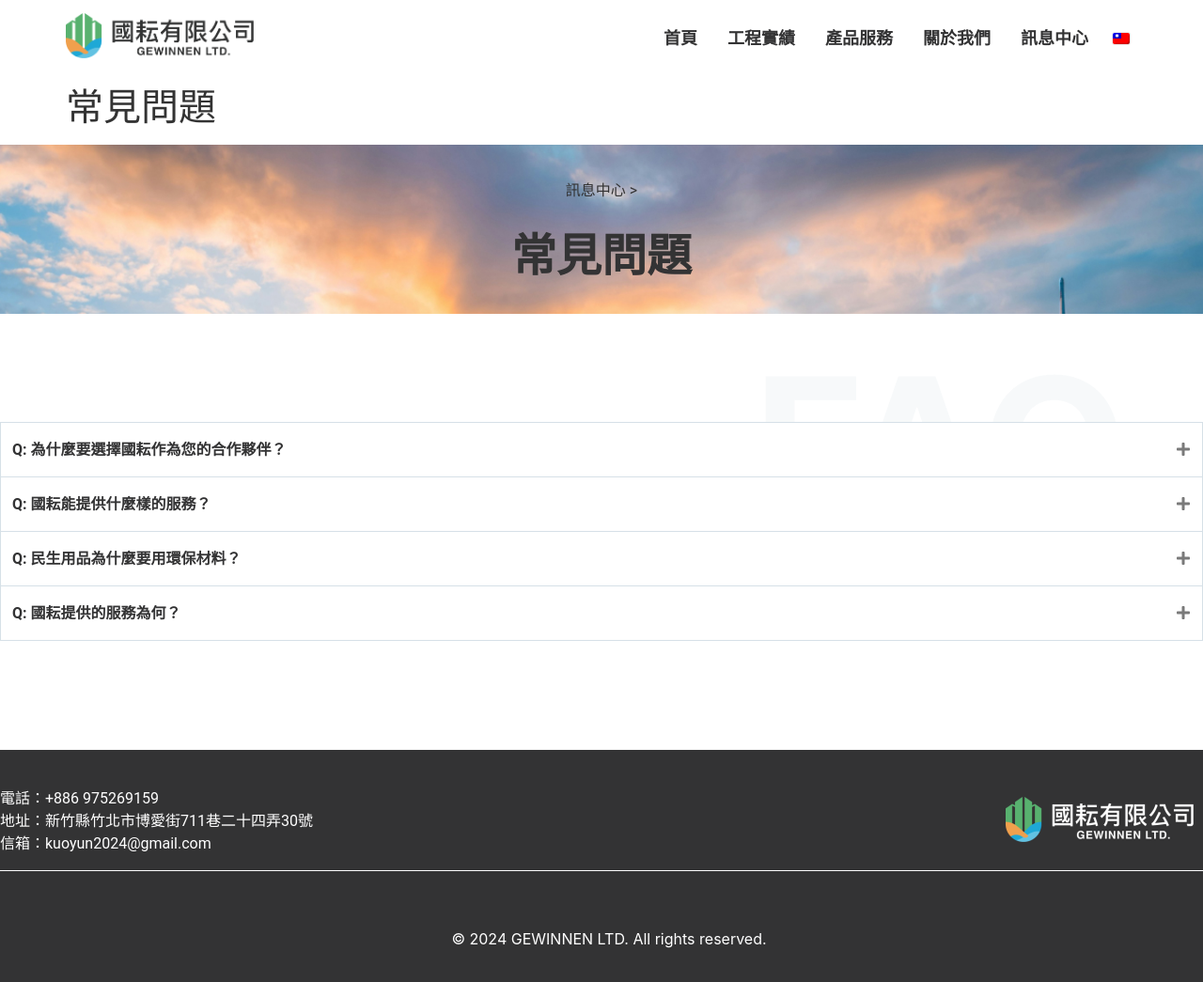
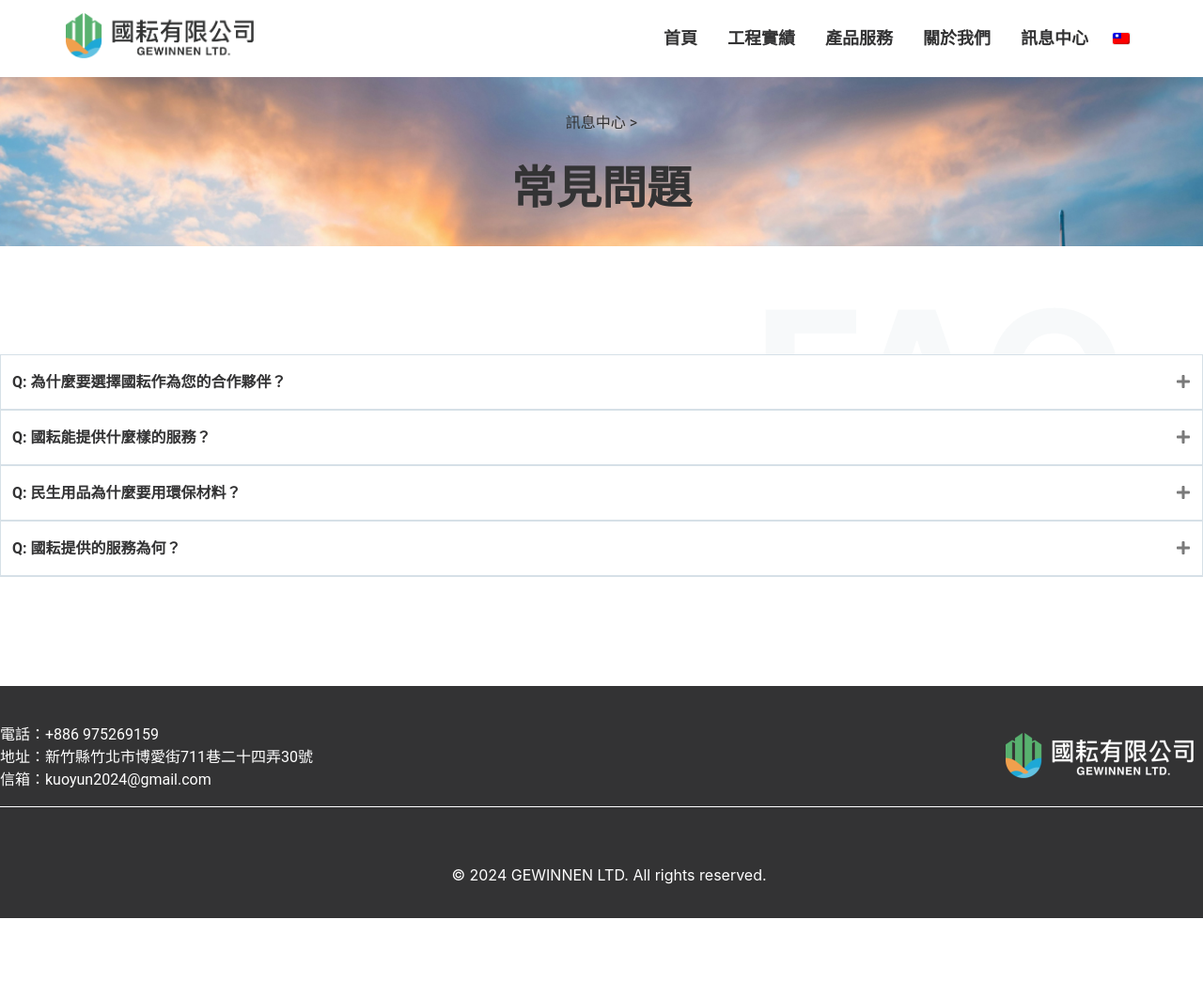
Before and after one commit to kuoyun/kuoyun.github.io, a Jekyll site: the page built from faq.md, in a window 1280 px wide. Shown: the whole page at 94% size. Built offline with Jekyll 4.4.1, drawn with Linux system fonts in a browser that asks for light colours; after the commit the page ends 977 px from its top, so only the background shows below that.

Commit message:
版面調整

```diff
--- a/_config.yml
+++ b/_config.yml
@@ -5,3 +5,15 @@
 
 plugins:
   - jekyll-feed
+
+collections:
+  cases:
+    output: true
+    permalink: /:name/
+
+defaults:
+  - scope:
+      path: ""
+      type: cases
+    values:
+      layout: case
--- /dev/null
+++ b/_layouts/case.html
@@ -0,0 +1,4 @@
+---
+layout: default
+---
+{{ content }}
--- a/_layouts/default.html
+++ b/_layouts/default.html
@@ -3,10 +3,9 @@
 <head>
 {% include head.html %}
 </head>
-<body class="wp-theme-hello-elementor elementor-default elementor-kit-23 elementor-page{% if page.id %} elementor-page-{{ page.id }}{% endif %}{% if page.url == '/' %} home{% endif %}">
+<body class="wp-theme-hello-elementor elementor-default elementor-kit-23 elementor-page{% assign wpid = page.wp_id | default: page.id %}{% if wpid %} elementor-page-{{ wpid }}{% endif %}{% if page.url == '/' %} home{% endif %}">
 {% include header.html %}
-<main id="content" class="site-main{% if page.id %} post-{{ page.id }}{% endif %}">
-<div class="page-header"><h1 class="entry-title">{{ page.heading | default: page.title }}</h1></div>
+<main id="content" class="site-main{% if wpid %} post-{{ wpid }}{% endif %}">
 <div class="page-content">
 {{ content }}
 </div>
--- a/assets/css/custom.css
+++ b/assets/css/custom.css
@@ -256,18 +256,24 @@
 /* FAQ accordion: animate the expand/collapse instead of an instant show/hide,
    and give the expanded question a solid background — the vendored CSS turns
    the title text and icon white on `.elementor-active` but never changes the
-   background away from white, so the expanded title was unreadable. */
+   background away from white, so the expanded title was unreadable.
+   !important: every accordion widget also carries its own inline <style> tag
+   (an Elementor export artifact) with `.elementor-tab-content{display:none;
+   padding:15px 20px}`. That tag sits in the page body, after this stylesheet
+   in <head>, so at equal specificity it was winning the cascade and silently
+   putting display/padding back to their closed-state values on every page —
+   the content div toggled its classes correctly but stayed invisible. */
 .elementor-accordion .elementor-tab-content {
-  display: block;
+  display: block !important;
   max-height: 0;
-  padding-top: 0;
-  padding-bottom: 0;
+  padding-top: 0 !important;
+  padding-bottom: 0 !important;
   overflow: hidden;
   transition: max-height .3s ease, padding-top .3s ease, padding-bottom .3s ease;
 }
 .elementor-accordion .elementor-tab-content.is-open {
-  padding-top: 15px;
-  padding-bottom: 15px;
+  padding-top: 15px !important;
+  padding-bottom: 15px !important;
 }
 .elementor-accordion .elementor-tab-title {
   transition: background-color .2s ease;
--- a/assets/js/main.js
+++ b/assets/js/main.js
@@ -1,4 +1,14 @@
 document.addEventListener('DOMContentLoaded', function () {
+
+  // Dropdown triggers ("關於我們", "訊息中心", the language flag) use href="#"
+  // just to be focusable/hoverable — they open a submenu on hover/inert tap,
+  // not a real page. Without this they'd navigate to "#" and leave a stray
+  // "#" in the address bar.
+  document.querySelectorAll('.site-navigation a[href="#"], .site-navigation-dropdown a[href="#"]').forEach(function (a) {
+    a.addEventListener('click', function (e) {
+      e.preventDefault();
+    });
+  });
 
   // Mobile navigation toggle
   var toggle = document.querySelector('.site-navigation-toggle');
```
Also changed, not shown: _cases/2024-09-02-e995b7e4b985e680a7e885b3e5ba95e6b885e6bd94e5a28a.md (renamed from _posts/2024-09-02-e995b7e4b985e680a7e885b3e5ba95e6b885e6bd94e5a28a.md, +1 -2 lines), _includes/footer.html (+12 -5 lines), _posts/2025-01-16-welcome.md (+1 -1 lines).
